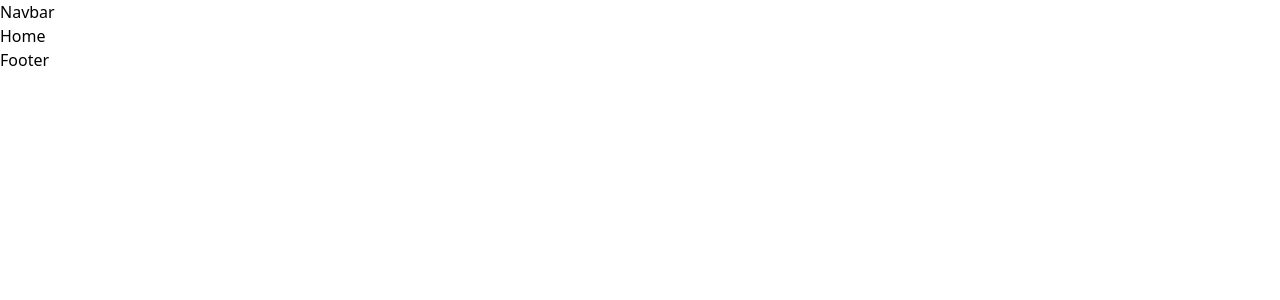
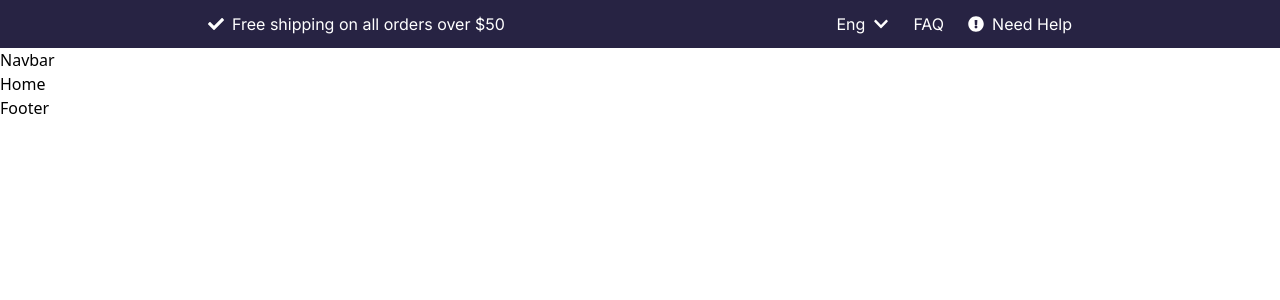
Before and after one commit to Ramla-Eman/Comforty-Template, a React (Vite) app: page / in a window 1280 px wide. Shown: the top 300 px of the page. Built offline with nearby package versions, Linux system fonts and the light colour scheme.

Commit message:
complete TopBar

```diff
--- a/package.json
+++ b/package.json
@@ -13,6 +13,7 @@
     "@tailwindcss/vite": "^4.0.0",
     "react": "^18.3.1",
     "react-dom": "^18.3.1",
+    "react-icons": "^5.4.0",
     "react-router-dom": "^7.1.3",
     "tailwindcss": "^4.0.0"
   },
--- a/src/App.jsx
+++ b/src/App.jsx
@@ -4,6 +4,7 @@ import "./App.css";
 // Components
 import Navbar from "./Components/Navbar";
 import Footer from "./Components/Footer";
+import TopBar from "./Components/TopBar";
 
 // Pages
 import Home from "./pages/Home";
@@ -17,6 +18,7 @@ import FAQ from "./pages/FAQ";
 function App() {
   return (
     <>
+      <TopBar />
       <Navbar />
       <Routes>
         <Route path="/" element={<Home />} />
--- /dev/null
+++ b/src/Components/TopBar.jsx
@@ -0,0 +1,26 @@
+import React from "react";
+import { FaCheck, FaChevronDown, FaExclamationCircle } from "react-icons/fa";
+
+const TopBar = () => {
+  return (
+    <div className="w-full py-3 lg:px-[13rem] px-[3rem] bg-text-color text-my-color10 sm:flex hidden items-center justify-between font-family-Inter">
+      <div className="flex space-x-2 items-center">
+        <FaCheck />
+        <p>Free shipping on all orders over $50</p>
+      </div>
+      <div className="flex space-x-6 items-center">
+        <div className="flex space-x-2 items-center">
+          <p>Eng</p>
+          <FaChevronDown />
+        </div>
+        <p>FAQ</p>
+        <div className="flex space-x-2 items-center">
+          <FaExclamationCircle />
+          <p>Need Help</p>
+        </div>
+      </div>
+    </div>
+  );
+};
+
+export default TopBar;
--- a/src/index.css
+++ b/src/index.css
@@ -11,10 +11,11 @@
   --color-my-color7: #01ad5a; /* Status/Success */
   --color-my-color8: #f5813f; /* Status/Warning */
   --color-my-color9: #000000; /* Dark */
+  --color-my-color10: #ffffff; /* Gray Scales/White */
 
   /* Font Family's */
-  --font-family-base: "Inter", serif; /* Inter Font Family */
-  --font-family-heading: "Poppins", serif; /* Poppins Font Family */
-  --font-font-fmily3: "Roboto", serif; /* Roboto Font Family */
-  --font-font-fmily4: "Open Sans", serif; /* Open Sans Font Family */
+  --font-family-Inter: "Inter", serif; /* Inter Font Family */
+  --font-family-Poppins: "Poppins", serif; /* Poppins Font Family */
+  --font-family-Roboto: "Roboto", serif; /* Roboto Font Family */
+  --font-family-Sans: "Open Sans", serif; /* Open Sans Font Family */
 }
```
Also changed, not shown: 1 other file (tests, documents, lock files or other folders).
